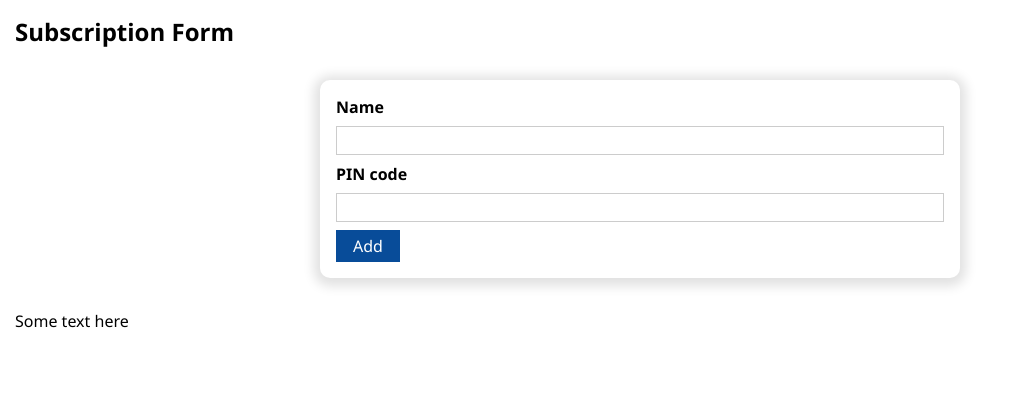
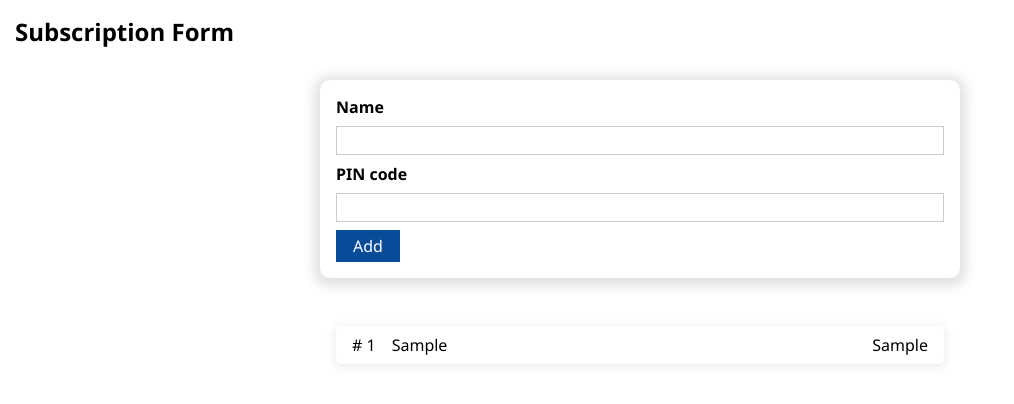
Before and after one commit to codingSlate/Subscriber, a React (Create React App) app: page / in a window 1280 px wide. Both pictures are taken after typing "Sample", "Sample" into the empty fields and a click on the button "Add". Shown: the top 404 px of the page, without its empty margins (0-1014 px from the left). Built offline with nearby package versions, Linux system fonts and the light colour scheme.

Commit message:
input data populated in list

```diff
--- a/src/App.js
+++ b/src/App.js
@@ -1,6 +1,7 @@
 import React, { useState } from 'react';
 import './style.css';
 import AddSubscriber from './components/subscribers/AddSubscriber';
+import SubscriberList from './components/subscribers/SubscriberList';
 
 export default function App() {
   const [subscriberList, setSubscriberList] = useState([]);
@@ -13,7 +14,8 @@ export default function App() {
   return (
     <div>
       <AddSubscriber onAddSubscriber={onAddSubscriberHandler}></AddSubscriber>
-      Some text here
+      <SubscriberList list={subscriberList}></SubscriberList>
+
     </div>
   );
 }
--- a/src/components/subscribers/AddSubscriber.js
+++ b/src/components/subscribers/AddSubscriber.js
@@ -16,7 +16,7 @@ const AddSubscriber = (props) => {
       console.log('Pincode should not be empty.');
       return;
     }
-
+    props.onAddSubscriber(name, pincode);
     setName('');
     setPincode('');
   };
--- /dev/null
+++ b/src/components/subscribers/SubscriberList.css
@@ -0,0 +1,22 @@
+.subscribers {
+  margin: 2rem auto;
+  width: 90%;
+  max-width: 40rem;
+}
+.subscribers ul {
+  list-style: none;
+  padding: 1rem;
+}
+.subscribers li {
+  box-shadow: 0 2px 8px 2px #eee;
+  border-radius: 5px;
+  padding: 0.5rem;
+  display: flex;
+  flex-direction: row;
+}
+li div {
+  padding: 0 0.5rem;
+}
+li div:last-child {
+  margin-left: auto;
+}
--- /dev/null
+++ b/src/components/subscribers/SubscriberList.js
@@ -0,0 +1,20 @@
+import React from 'react';
+import './SubscriberList.css';
+const SubscriberList = (props) => {
+  return (
+    <div className="subscribers">
+      <ul>
+        {props.list.map((item, index) => {
+          return (
+            <li key={index}>
+              <div># {index + 1}</div>
+              <div>{item.name}</div>
+              <div>{item.pincode}</div>
+            </li>
+          );
+        })}
+      </ul>
+    </div>
+  );
+};
+export default SubscriberList;
```
